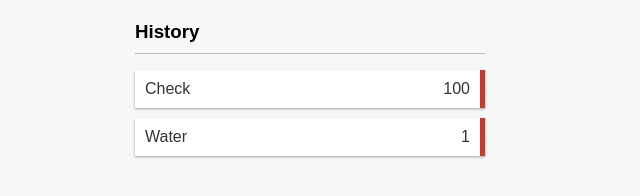
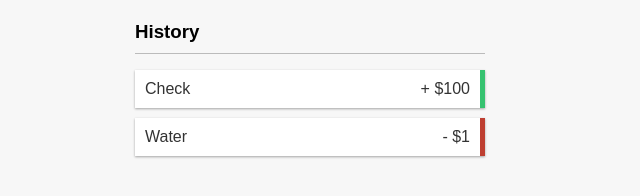
Before and after one commit to webroyit/r4h0c8-ExpenseBook, a React (Create React App) app: page / in a window 1280 px wide. Shown: the part 289-485 px from the top of the page, without its empty margins (330-970 px from the left). Built offline with nearby package versions, Linux system fonts and the light colour scheme.

Commit message:
Use conditional to show different sign and color

```diff
--- a/src/components/Transaction.js
+++ b/src/components/Transaction.js
@@ -1,9 +1,11 @@
 import React from 'react';
 
 export const Transaction = ({ transaction }) => {
+    const sign = transaction.amount < 0 ? "-" : "+";
+
     return(
-        <li className="minus" key={transaction.id}>
-            {transaction.text} <span>{transaction.amount}</span><button className="delete-btn">x</button>
+        <li className={transaction.amount < 0 ? "minus" : "plus"}>
+            {transaction.text} <span>{sign} ${Math.abs(transaction.amount)}</span><button className="delete-btn">x</button>
         </li>
     );
 };
--- a/src/context/GlobalState.js
+++ b/src/context/GlobalState.js
@@ -5,7 +5,7 @@
 const inititalState = {
     transactions: [
         { id: 1, text: "Check", amount: 100 },
-        { id: 2, text: "Water", amount: 1 }
+        { id: 2, text: "Water", amount: -1 }
     ]
 }
 
```
